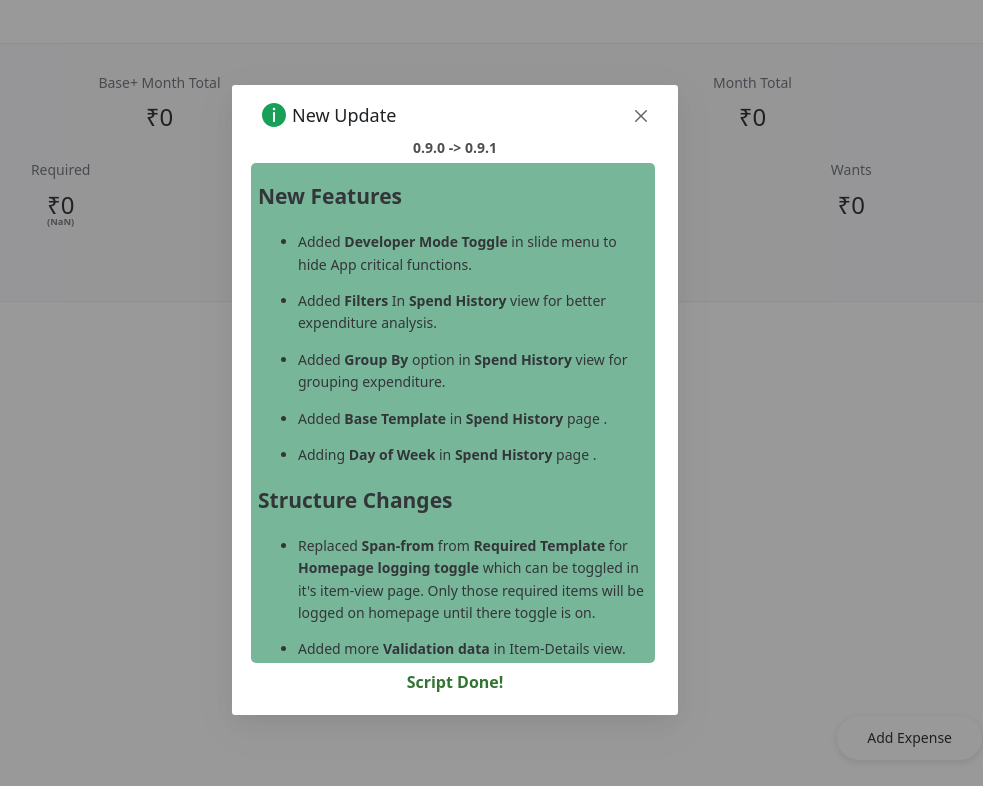
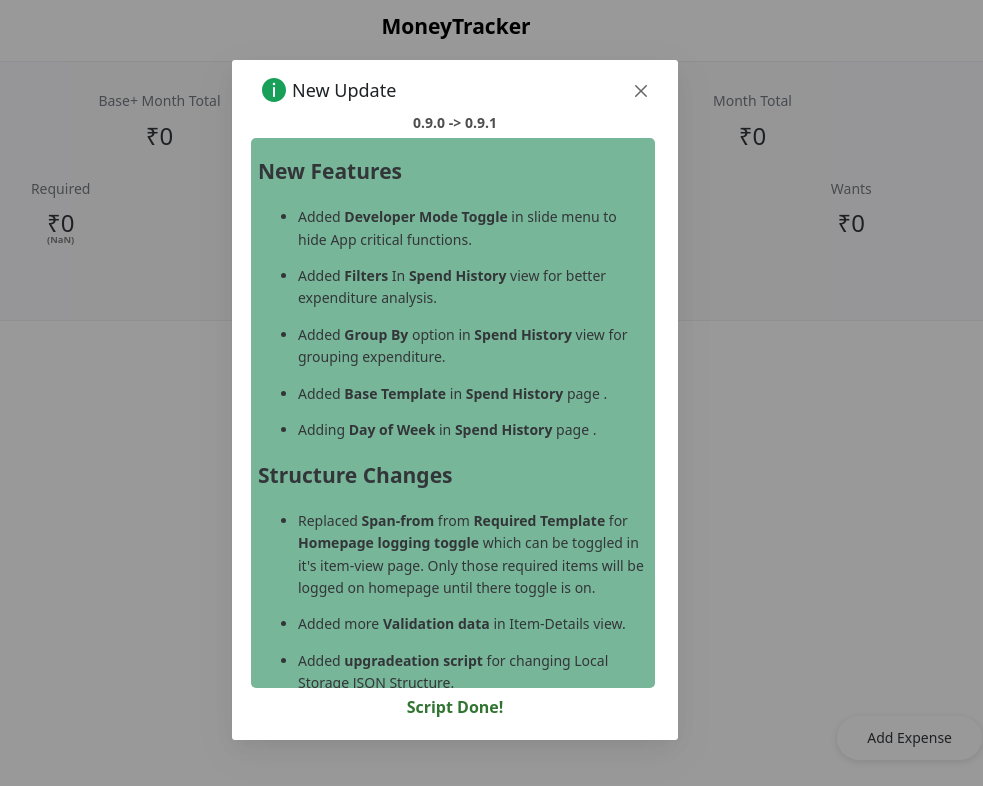
Before and after one commit to devpartap/MoneyTracker, a Vue app: page / in a window 1280 px wide. Shown: the top 786 px of the page, without its empty margins (185-1168 px from the left). Built offline with nearby package versions, Linux system fonts and the light colour scheme.

Commit message:
bugfixes & updated drawer

```diff
--- a/src/components/updatesInfo.vue
+++ b/src/components/updatesInfo.vue
@@ -1,7 +1,8 @@
 <template>
     <n-modal v-model:show="toshowModal" preset="dialog" title="New Update">
 
-    <h4 class="version_info">{{ this_version }} -> {{ latest_version }} </h4>
+    <h4 v-if="updateavl" class="version_info">{{ this_version }} -> {{ latest_version }} </h4>
+    <h4 v-else class="version_info">{{ latest_version }} </h4>
 
         <n-scrollbar class="scrollbar">
 
@@ -112,6 +113,11 @@
 import { NButton, NModal, NScrollbar } from 'naive-ui';
 import { ref,inject } from 'vue';
 
+const props = defineProps({
+        tojustview:Boolean
+})
+
+const $globaldata = inject('$globaldata')
 const $data = inject('$data')
 
 console.log("App version -> " + $data.history.version)
@@ -123,8 +129,12 @@ let toshowModal = ref(false)
 let script_status = ref(0)
 
 let runIndex = 0
+let rnjustview = 0
 let ScriptAvailable = false
+let updateavl = true
 
+
+console.log("inUpdates")
 
 if($data.history.version == undefined){
     this_version = "0.9.0"
@@ -137,7 +147,7 @@ else{
 
 function checkupgradeScripts()
 {
-    debugger;
+
     let availablescripts = Object.keys(upgradeScripts)
     console.log(availablescripts)
     let negv = false
@@ -208,15 +218,24 @@ function updateScript_value()
 
 
 let upgradeScripts = {
+
     "0.9.1": function() {
         $data.history.version = "0.9.1"
         console.log("runned 0.9.1")
     }
 }
 
-if (this_version != latest_version) {
+if ((this_version != latest_version) && ($globaldata.showedUpdateOnce == false)) {
     toshowModal.value = true
+    $globaldata.showedUpdateOnce = true
     ScriptAvailable = checkupgradeScripts()
+}
+
+else if(props.tojustview > rnjustview)
+{
+    ScriptAvailable = false
+    updateavl = false
+    toshowModal.value = true
 }
 
 </script>
@@ -236,7 +255,7 @@ if (this_version != latest_version) {
     border-radius: 5px 5px 5px 5px;
     padding-left: 7px;
     padding-right: 7px;
-    max-height: 500px;
+    max-height: 550px;
     margin-left: -9px;
     margin-right: -4px;
 }
--- a/src/main.js
+++ b/src/main.js
@@ -58,7 +58,9 @@ const app = createApp(App)
   let globalveriables = {
     "groupBy_opt":1,
     "view_opt":1,
-    "catagory_actv":[0,1,1,1]
+    "catagory_actv":[0,1,1,1],
+    "showedUpdateOnce":false,
+    "justshowmodle":false
   }
   app.provide('$globaldata', globalveriables)
 
@@ -75,7 +77,8 @@ const app = createApp(App)
         "wants":{"length":0},
         "history":{
           "day":[],
-          "devmode":false
+          "devmode":false,
+          "version":"0.9.0"
         }
       }
   }
--- a/src/pages/getCache.vue
+++ b/src/pages/getCache.vue
@@ -6,16 +6,18 @@
     <n-button type="info" @click="save()">
       Save
     </n-button><br><br>
-    <n-input :autosize="true"
-      v-model:value="formatted$data"
-      type="textarea"
-    />
+    <n-scrollbar style="height:700px;">
+        <n-input :autosize="true"
+        v-model:value="formatted$data"
+        type="textarea"
+        />
+    </n-scrollbar>
 </template>
 
 <script setup>
 
 import { inject,ref } from 'vue'
-import { NButton,NInput } from 'naive-ui';
+import { NScrollbar,NButton,NInput } from 'naive-ui';
 import c_header from './../components/c_header.vue'
 
 const $data = JSON.stringify(inject('$data'))
--- a/src/pages/main.vue
+++ b/src/pages/main.vue
@@ -3,8 +3,30 @@
 
   <div :key="reload_cards">
     <n-drawer v-model:show="active" :width="300" placement="left" >
-      <n-drawer-content title="Production Info" closable>
-        This app is Under Construction. Hitting Basic Beta Soon...
+      <n-drawer-content :title="`MoneyTracker (${$data.history.version}) beta`" closable>
+
+        <div >
+
+          <h2>ACTIONS</h2>
+
+          <n-list hoverable clickable>
+
+            <n-list-item @click="toshowMdl += 1">
+                Show Update Info
+            </n-list-item>
+
+            <n-list-item v-if="devmode == true" @click="$router.push('/getCache')">
+                Get JSON Cache
+            </n-list-item>
+
+            <n-list-item v-if="devmode == true" @click="clearCache" style="color: red;font-weight: bold;">
+                Clear Cache
+            </n-list-item>
+
+          </n-list>
+
+      </div>
+
         <br><br>
         <h2>OPTIONS</h2>
         <table style="width: 100%;font-size: large;margin-left: 5px;">
@@ -18,33 +40,27 @@
           </tr>
         </table>
 
-        <br><br>
-        <div v-if="devmode == true">
 
-          <h2>ACTIONS</h2>
-
-          <div style="margin-left: 10px;">
-            <n-button type="error" @click="clearCache">
-              Clear Cache
-            </n-button><br><br>
-
-            <n-button type="info" @click="$router.push('/getCache')">
-              Get JSON Cache
-            </n-button>
-          </div>
-
-      </div>
       </n-drawer-content>
     </n-drawer>
+  <div style="width: 100%;display: flexbox;flex-direction: row;margin-top: -7px;">
 
-    <Icon size="35" @click="active = true" style="margin-top: 10px;">
-      <navigation16-filled />
-    </Icon>
-    <div style="text-align: right; margin-top: -42px;">
+    <div style="text-align: center;">
+      <h2 id="heading">MoneyTracker</h2>
+    </div>
+
+    <div style="float: left;margin-top: -50px;">
+      <Icon size="35" @click="active = true">
+        <navigation16-filled />
+      </Icon>
+    </div>
+
+    <div style="float: right;margin-top: -50px;">
       <Icon size="35" @click="$router.push('/spendhistory')" style="">
         <money-hand20-regular />
       </Icon>
     </div>
+  </div>
 
 
     <n-scrollbar>
@@ -127,7 +143,8 @@
     Add Expense
   </n-back-top>
 
-  <updatesInfo />
+
+  <updatesInfo :key="toshowMdl" :tojustview="toshowMdl"/>
 
 
   </template>
@@ -141,7 +158,7 @@
     import CheckmarkCircle48Filled from '@vicons/fluent/CheckmarkCircle48Filled';
     import MoneyHand20Regular from '@vicons/fluent/MoneyHand20Regular';
 
-    import { NButton,NDrawerContent,NDrawer,NPageHeader,NCard,NInputNumber,
+    import { NList,NListItem,NDrawerContent,NDrawer,NPageHeader,NCard,NInputNumber,
              NScrollbar,NBackTop,NGi,NGrid,NStatistic,NCarousel,NSwitch } from 'naive-ui';
     import { ref,inject } from 'vue';
 
@@ -150,6 +167,7 @@
     const $data = inject('$data')
 
     const active = ref(false)
+    const toshowMdl = ref(0)
     const reload_cards = ref(0)
 
     const devmode = ref($data.history.devmode)
@@ -390,6 +408,10 @@
       font-weight: bold;
     }
 
+    #heading{
+      text-align: center;
+    }
+
     #deviation{
       margin-top: -10px;
       color: grey;
```
